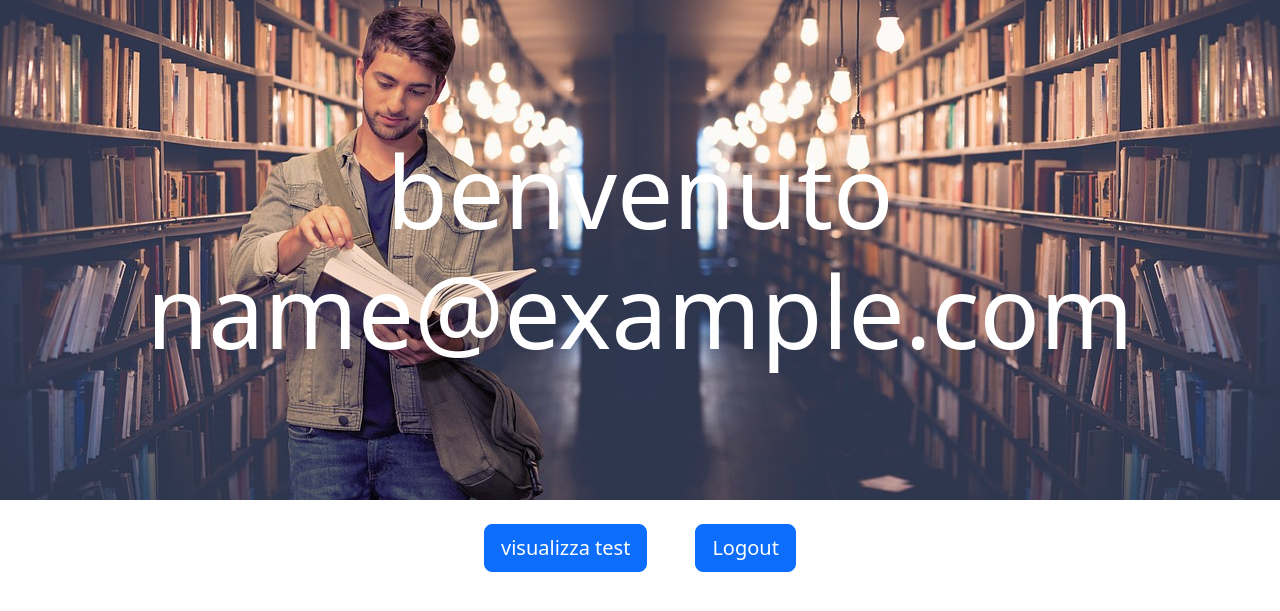
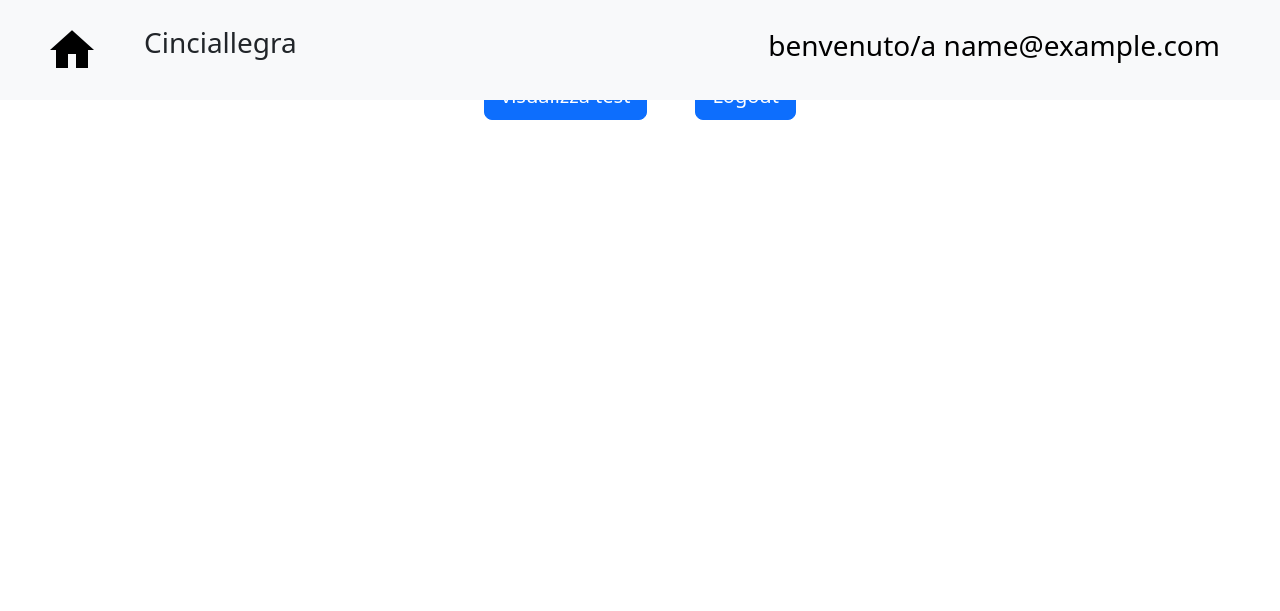
Before and after one commit to Teallapesca/cinciallegra_basi, a PHP site: page /hpStudente.php in a window 1280 px wide. Shown: the top 611 px of the page. Run offline with PHP 8.4, Linux system fonts and the light colour scheme; the visitor is signed in with stand-in values (Sample User, id 1).

Commit message:
altre cosine

```diff
--- a/Navbar.php
+++ b/Navbar.php
@@ -1,3 +1,12 @@
+<?php
+session_start();
+    $mail="";
+    if($_SESSION['aut']==1){
+        $mail=$_SESSION['mailDocente'];
+    }else{
+        $mail=$_SESSION['mailStudente'];
+    }
+?>
 <nav class="fixed-top navbar navbar-expand-lg bg-body-tertiary" style="height: 100px;">
     <div class="container-fluid">
         <div class="collapse navbar-collapse d-flex justify-content-center" id="navbarNavAltMarkup">
@@ -8,5 +17,6 @@
             <h3>Cinciallegra </h3>
             </div>
         </div>
+        <h3 style="color: black" class="mb-2 me-5"> <?php echo "benvenuto/a " . $mail; ?> </h3>
     </div>
 </nav>
--- a/hpStudente.php
+++ b/hpStudente.php
@@ -7,20 +7,20 @@
     <script src="https://cdn.jsdelivr.net/npm/bootstrap@5.3.3/dist/js/bootstrap.bundle.min.js" integrity="sha384-YvpcrYf0tY3lHB60NNkmXc5s9fDVZLESaAA55NDzOxhy9GkcIdslK1eN7N6jIeHz" crossorigin="anonymous"></script>
 </head>
 <body>
-
+    <div>
     <?php
         ini_set('display_errors', 1);
         error_reporting(E_ALL);
         include 'connessione.php';
         mysqli_begin_transaction($conn);
-        //include 'Navbar.php'
+        include 'Navbar.php'
     ?>
 
-    <div class="student-image">
+    <!--<div class="student-image">
        <h1 style="color: white" class="mb-5 hero-text"> <?php echo "benvenuto " . $_SESSION['mailStudente']; ?> </h1>
-    </div>
+    </div>-->
 
-	<div class="d-flex flex-row  justify-content-center">
+	<div class="d-flex flex-row  justify-content-center mt-5">
 		<form name="visTest" method="GET" action="hpStudente.php">
             <input  class="btn btn-primary btn-lg m-4" type="submit" name="test" value="visualizza test">
         </form>
--- a/login.php
+++ b/login.php
@@ -56,6 +56,7 @@
 						$result = mysqli_query($conn, "SELECT @who");
 						$row = mysqli_fetch_array($result);
 						$who = $row[0];
+						$_SESSION['aut']=$who;
 						if($who==1){
 							$_SESSION['mailDocente']=$mail;
 							header("Location: hpDocente.php");
--- a/stile.css
+++ b/stile.css
@@ -19,7 +19,7 @@ div.intesta {
 
 
 .hero-image {
-  background-image: url("img/blackboard.jpg");
+  /*background-image: url("img/blackboard.jpg");*/
   height: 500px;
   background-position: bottom;
   background-repeat: no-repeat;
@@ -28,7 +28,7 @@ div.intesta {
 }
 
 .student-image {
-  background-image: url("img/studente.jpg");
+  /*background-image: url("img/studente.jpg");*/
   height: 500px;
   background-position: bottom;
   background-repeat: no-repeat;
```
Also changed, not shown: hpDocente.php (+6 -9 lines).
